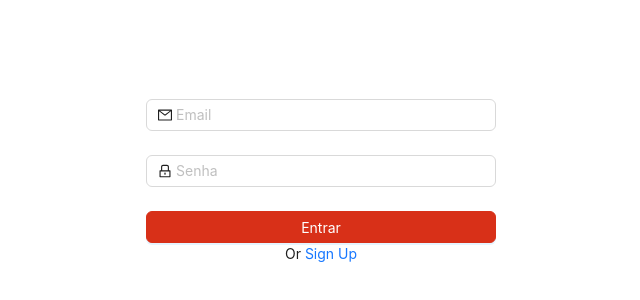
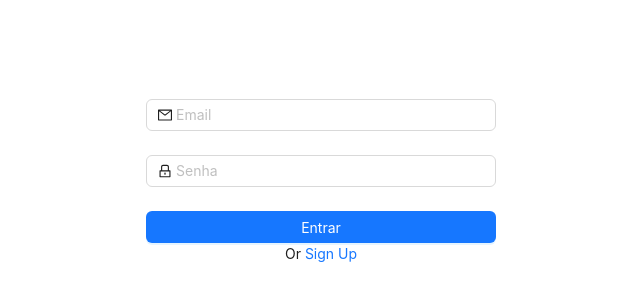
Before and after one commit to GRenkel/serverless-image-optimizer, a React (Create React App) app: page /auth/signin in a window 1280 px wide. Shown: the part 206-506 px from the top of the page, without its empty margins (319-959 px from the left). Built offline with nearby package versions, Linux system fonts and the light colour scheme; the HTML template or start-up script is replaced by a standard one; what amazon-cognito-identity-js would draw is missing.

Commit message:
refac: ui improvements

```diff
--- a/src/screens/Auth/ConfirmationCodeModal.jsx
+++ b/src/screens/Auth/ConfirmationCodeModal.jsx
@@ -3,14 +3,18 @@ import { Modal, Form, Input, Button } from 'antd';
 import { CognitoAPIHelper } from '../../services/aws/cognito/CognitoAPIHelper';
 
 const ConfirmationCodeModal = ({ isOpen, afterConfirmation }) => {
+  const [isLoading, setIsLoading] = useState(false)
   const [uiFeedback, setUIFeedBack] = useState({ message: '', isError: false })
 
   const handleConfirmation = async ({ confirmationCode }) => {
     try {
+      setIsLoading(true)
       await CognitoAPIHelper.confirmUserSignUp(confirmationCode)
       afterConfirmation()
     } catch (error) {
       setUIFeedBack({ isError: true, message: error.message })
+    } finally {
+      setTimeout(()=>setIsLoading(false), 300)
     }
   };
 
@@ -18,7 +22,7 @@ const ConfirmationCodeModal = ({ isOpen, afterConfirmation }) => {
   const handleCodeResend = async () => {
     try {
       const { CodeDeliveryDetails: { Destination } } = await CognitoAPIHelper.resendConfirmationCode()
-      setUIFeedBack({ isError: false, message: `A new code was sent to ${Destination}`})
+      setUIFeedBack({ isError: false, message: `A new code was sent to ${Destination}` })
 
     } catch (error) {
       setUIFeedBack({ isError: true, message: error.message })
@@ -28,12 +32,13 @@ const ConfirmationCodeModal = ({ isOpen, afterConfirmation }) => {
   return (
     <Modal
       title={<label style={{ display: 'flex', justifyContent: 'center' }}>Confirmation Code</label>}
+      centered
+      width="400px"
       open={isOpen}
-      centered
+      footer={null}
       closable={false}
-      width="400px"
       maskClosable={false}
-      footer={null}
+      bodyStyle={{ height: "150px", minWidth: "350px", maxWidth: "400px" }}
     >
       <Form
         onFinish={handleConfirmation}
@@ -47,13 +52,19 @@ const ConfirmationCodeModal = ({ isOpen, afterConfirmation }) => {
         >
           <Input placeholder="Enter confirmation code" />
         </Form.Item>
-        {uiFeedback.message && <label style={{ color: uiFeedback.isError ? 'red' : 'green' }}>{uiFeedback.message}</label>}
+
+        {
+          uiFeedback.message && <div style={{ margin: 5, textAlign: 'center' }}>
+            {<label style={{ color: uiFeedback.isError ? 'red' : 'green' }}>{uiFeedback.message}</label>}
+          </div>
+        }
 
         <Form.Item>
           <Button
+            loading={isLoading}
             type="primary"
             htmlType="submit"
-            style={{ width: "100%", background: "#257a3b", borderColor: "#257a3b" }}
+            style={{ width: "100%"}}
           >
             Confirm
           </Button>
--- a/src/screens/Auth/login/Login.jsx
+++ b/src/screens/Auth/login/Login.jsx
@@ -11,12 +11,14 @@ const Login = ({ }) => {
   const navigate = useNavigate();
   const [form] = Form.useForm();
 
+  const [isLoading, setIsLoading] = useState(false)
   const { createUserSession } = useContext(AuthContext)
   const [isModalVisible, setIsModalVisible] = useState(false);
   const [authenticationError, setAuthenticationError] = useState(null);
 
   const handleOnAuthentication = async (formValues) => {
     try {
+      setIsLoading(true)
       const { email, password } = formValues
       const { authStatus } = await CognitoAPIHelper.userSignIn(email, password)
 
@@ -25,10 +27,10 @@ const Login = ({ }) => {
       }
       navigate('/')
     } catch (error) {
-      if (error.authStatus === EAuthStatus.UserNotConfirmedException) {
-        return setIsModalVisible(true)
-      }
-      setAuthenticationError(error.message)
+      error.authStatus === EAuthStatus.UserNotConfirmedException
+        ? setIsModalVisible(true) : setAuthenticationError(error.message)
+    } finally {
+      setTimeout(()=>setIsLoading(false), 300)
     }
   }
 
@@ -44,7 +46,8 @@ const Login = ({ }) => {
         afterConfirmation={handleAfterConfirmation}
       />
       <LoginForm
-        formRef = {form}
+        formRef={form}
+        isLoading={isLoading}
         authenticationError={authenticationError}
         handleOnAuthentication={handleOnAuthentication}
       />
--- a/src/screens/Auth/login/LoginForm.jsx
+++ b/src/screens/Auth/login/LoginForm.jsx
@@ -1,6 +1,6 @@
 import { Form, Input, Button } from 'antd';
 import { LockOutlined, MailOutlined } from '@ant-design/icons';
-const LoginForm = ({ handleOnAuthentication, authenticationError, formRef }) => {
+const LoginForm = ({ handleOnAuthentication, authenticationError, formRef, isLoading }) => {
 
   return (
     <Form
@@ -37,9 +37,12 @@ const LoginForm = ({ handleOnAuthentication, authenticationError, formRef }) =>
       <Form.Item
         hasFeedback
       >
-        <Button type="primary"
-          style={{ width: "100%", background: "#d83018", borderColor: "#d83018" }}
-          htmlType="submit">
+        <Button
+          type="primary"
+          htmlType="submit"
+          loading={isLoading}
+          style={{ width: "100%" }}
+        >
           Entrar
         </Button>
         Or <a href='signup'>Sign Up</a>
--- a/src/screens/Auth/signup/SignUp.jsx
+++ b/src/screens/Auth/signup/SignUp.jsx
@@ -7,17 +7,21 @@ import { useNavigate } from 'react-router-dom';
 function SignUp(props) {
   const navigate = useNavigate();
 
+  const [isLoading, setIsLoading] = useState(false)
   const [signupError, setSignupErrorError] = useState(null);
   const [isModalVisible, setIsModalVisible] = useState(false);
 
   const handleSignUp = async (values) => {
     try {
+      setIsLoading(true)
       let { email, password, ...allowedAttributes } = values
       const attributes = CognitoAPIHelper.getCognitoAttributesArrayFromObject(allowedAttributes)
       await CognitoAPIHelper.userSignUp(email, password, attributes)
       setIsModalVisible(true)
     } catch (error) {
       setSignupErrorError(error.message)
+    } finally {
+      setTimeout(()=>setIsLoading(false), 300)
     }
   }
 
@@ -33,6 +37,7 @@ function SignUp(props) {
         afterConfirmation={handleAfterConfirmation}
       />
       <SignUpForm
+        isLoading={isLoading}
         signupError={signupError}
         handleSignUp={handleSignUp}
       />
--- a/src/screens/Auth/signup/SignUpForm.jsx
+++ b/src/screens/Auth/signup/SignUpForm.jsx
@@ -1,7 +1,7 @@
 import { Form, Input, Button } from 'antd';
 import { UserOutlined, LockOutlined, MailOutlined } from '@ant-design/icons';
 
-function SignUpForm({ handleSignUp, signupError }) {
+function SignUpForm({ handleSignUp, signupError, isLoading }) {
 
   const passwordValidator = (_, value, callback) => {
     const errors = [];
@@ -31,7 +31,7 @@ function SignUpForm({ handleSignUp, signupError }) {
       name="sign_up"
       onFinish={handleSignUp}
       initialValues={{ remember: false }}
-      style={{textAlign: 'center'}}
+      style={{ textAlign: 'center' }}
     >
       <Form.Item
         name="given_name"
@@ -78,13 +78,14 @@ function SignUpForm({ handleSignUp, signupError }) {
         />
       </Form.Item>
 
-      {signupError && <label style={{ color: 'red'}}>{signupError}</label>}
+      {signupError && <label style={{ color: 'red' }}>{signupError}</label>}
 
       <Form.Item>
         <Button
           type="primary"
           htmlType="submit"
-          style={{ width: "100%", background: "#257a3b", borderColor: "#257a3b" }}
+          loading={isLoading}
+          style={{ width: "100%"}}
         >
           Criar Conta
         </Button>
--- a/src/screens/Home/Home.jsx
+++ b/src/screens/Home/Home.jsx
@@ -1,5 +1,5 @@
 import { FloatButton } from "antd"
-import { QuestionCircleOutlined } from '@ant-design/icons';
+import { LogoutOutlined } from '@ant-design/icons';
 import { useContext } from "react";
 import AuthContext from "../../contexts/auth/AuthContext";
 
@@ -12,7 +12,7 @@ function Home() {
         Hello world!
       </h1>
       <FloatButton
-        icon={<QuestionCircleOutlined />}
+        icon={<LogoutOutlined />}
         type="primary"
         style={{ right: 24 }}
         onClick={finishUserSession}
```
